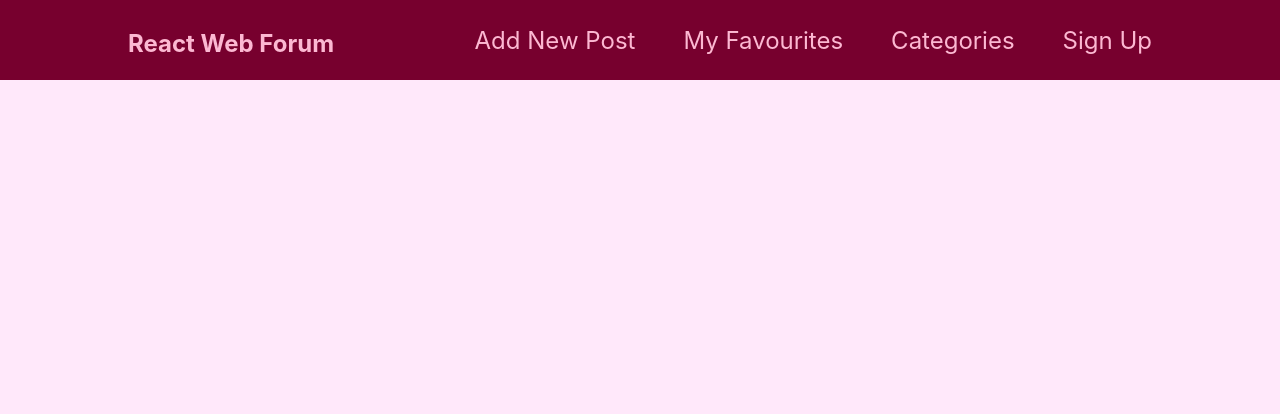
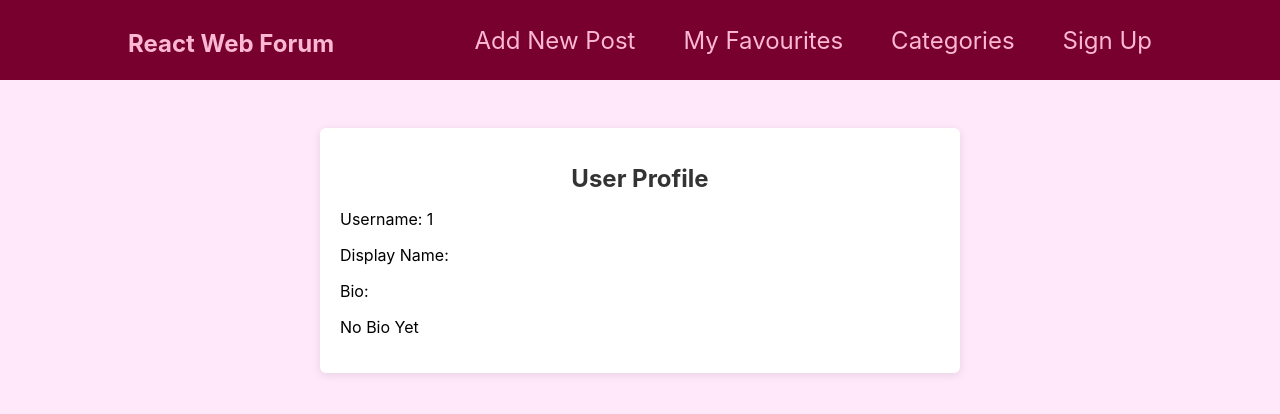
Before and after one commit to lavanyagarg112/react-web-forum, a React (Create React App) app: page /user/1 in a window 1280 px wide. Shown: the top 414 px of the page. Built offline with nearby package versions, Linux system fonts and the light colour scheme; no server answers.

Commit message:
user profile page added

```diff
--- a/src/App.tsx
+++ b/src/App.tsx
@@ -17,6 +17,7 @@ import LogOut from './pages/LogOut';
 import UserDataPage from './pages/UserDataPage';
 import { AuthProvider } from './store/auth-context';
 import EditPost from './pages/EditPost';
+import UserProfile from './pages/UserProfile';
 
 function App() {
   return (
@@ -33,6 +34,7 @@ function App() {
               <Route path='/favourites' element={<Favourites />} />
               <Route path='/logout' element={<LogOut />} />
               <Route path="/user-data" element={<UserDataPage />} />
+              <Route path='/user/:username' element={<UserProfile />} />
           </Routes>
       </Layout>
     </AuthProvider>
--- a/src/components/UserDataForm.module.css
+++ b/src/components/UserDataForm.module.css
@@ -28,7 +28,8 @@
     margin-bottom: 0.5rem;
   }
 
-  .profileControl input {
+  .profileControl input,
+  .profileControl textarea {
     font: inherit;
     border-radius: 4px;
     border: 1px solid #ccc;
--- a/src/components/UserDataForm.tsx
+++ b/src/components/UserDataForm.tsx
@@ -9,6 +9,7 @@ import classes from "./UserDataForm.module.css"
 const UserDataForm = () => {
   const [authorname, setAuthorname] = useState('');
   const { isLoggedIn, setIsLoggedIn} = useAuth();
+  const [bio, setBio] = useState('');
     const { user } = useAuth();
     console.log("user data: "+ isLoggedIn)
   useEffect(() => {
@@ -22,6 +23,7 @@ const UserDataForm = () => {
             if (response.ok) {
             const data = await response.json();
               setAuthorname(data.authorname);
+              setBio(data.bio)
 
             console.log(authorname)
             }
@@ -49,7 +51,7 @@ const UserDataForm = () => {
             'Content-Type': 'application/json',
             // Include authentication headers if needed
         },
-        body: JSON.stringify({ user_data: {authorname: trimmedAuthorName} }),
+        body: JSON.stringify({ user_data: {authorname: trimmedAuthorName, bio: bio} }),
         credentials: 'include',
         });
 
@@ -57,6 +59,7 @@ const UserDataForm = () => {
         // Handle successful response
         const data = await response.json();
         setAuthorname(data.authorname);
+        setBio(data.bio)
         } else {
         // Handle errors
         const errorData = await response.json();
@@ -72,14 +75,21 @@ const UserDataForm = () => {
       <div>
       <h1 className={classes.profileHeader}>Your Profile</h1>
         {user && <p>Username: {user.username}</p>}
-        <p className={classes.profileInfo}>If no display name is set, then your posts/comments will be published only under your username</p>
+        <p className={classes.profileInfo}>If no display name is set, then your posts/comments will be published under your username. <br /> To remove display name, leave the display name field blank </p>
         <p>Display Name: {authorname}</p>
-
+        <div>
+          <p>Bio:</p>
+          <p>{bio || "No Bio Yet"}</p>
+        </div>
         <form onSubmit={handleSubmit} className={classes.profileForm}>
 
           <div className={classes.profileControl}>
             <label>Display Name</label>
             <input type="text" value={authorname}  onChange={(e) => setAuthorname(e.target.value)} />
+          </div>
+          <div className={classes.profileControl}>
+            <label>Bio</label>
+            <textarea name="bio" onChange={(e) => setBio(e.target.value)} value={bio || ""}></textarea>
           </div>
           <div className={classes.profileActions}>
             <button type="submit" className={classes.profileButton}>Save</button>
--- /dev/null
+++ b/src/components/UserProfilePage.tsx
@@ -0,0 +1,50 @@
+import React from 'react'
+
+import { useEffect } from 'react';
+import { useAuth } from '../store/auth-context';
+
+import { useState } from 'react';
+
+import classes from "./UserDataForm.module.css"
+
+const UserProfilePage = ({username}: {username: string}) => {
+
+    const [authorname, setAuthorname] = useState('');
+    const [bio, setBio] = useState('');
+
+    useEffect(() => {
+            const fetchUserInfo= async () => {
+            try {
+                const response = await fetch(`http://localhost:3000/users/${username}/user_data`, {
+                credentials: 'include', // to include the authentication cookie
+                });
+                if (response.ok) {
+                const data = await response.json();
+                  setAuthorname(data.authorname);
+                  setBio(data.bio)
+
+                console.log(authorname)
+                }
+            } catch (error) {
+                console.error('Failed to fetch current display name:', error);
+                console.log(authorname)
+            }
+            };
+
+            fetchUserInfo();
+        }, [username]);
+
+  return (
+    <div>
+    <h1 className={classes.profileHeader}>User Profile</h1>
+    <p>Username: {username}</p>
+      <p>Display Name: {authorname}</p>
+      <div>
+        <p>Bio:</p>
+        <p>{bio || "No Bio Yet"}</p>
+      </div>
+    </div>
+  )
+}
+
+export default UserProfilePage
--- a/src/pages/UserDataPage.tsx
+++ b/src/pages/UserDataPage.tsx
@@ -9,11 +9,15 @@ import { Link } from 'react-router-dom'
 
 const UserDataPage = () => {
     const { isLoggedIn } = useAuth();
+
+    if (!isLoggedIn){
+      return <p> Please <Link to="/login">log in</Link> to view profile </p>
+    }
+
   return (
     <div className={classes.profileContainer}>
       {isLoggedIn && <UserDataForm />}
       {isLoggedIn && <LogoutButton />}
-      {!isLoggedIn && <p> Please <Link to="/login">log in</Link> to view profile </p>}
     </div>
   )
 }
--- a/src/pages/UserProfile.tsx
+++ b/src/pages/UserProfile.tsx
@@ -1,9 +1,17 @@
 import React from 'react'
 
+import { useParams } from 'react-router-dom'
+import UserProfilePage from '../components/UserProfilePage'
+
+import classes from "./UserDataPage.module.css"
+
 const UserProfile = () => {
+
+    const {username} = useParams()
+
   return (
-    <div>
-
+    <div className={classes.profileContainer}>
+      {username && <UserProfilePage username = {username} />}
     </div>
   )
 }
```
